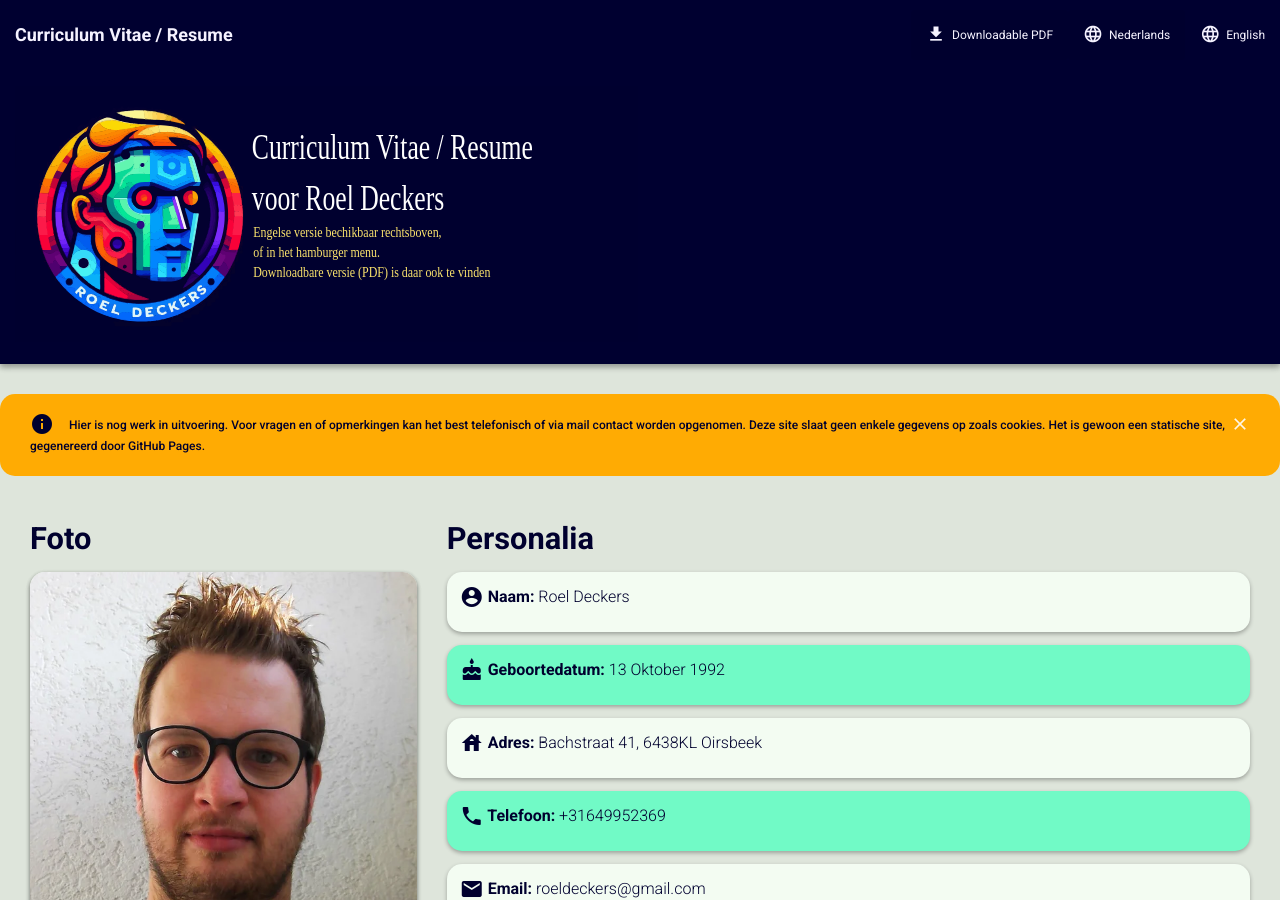
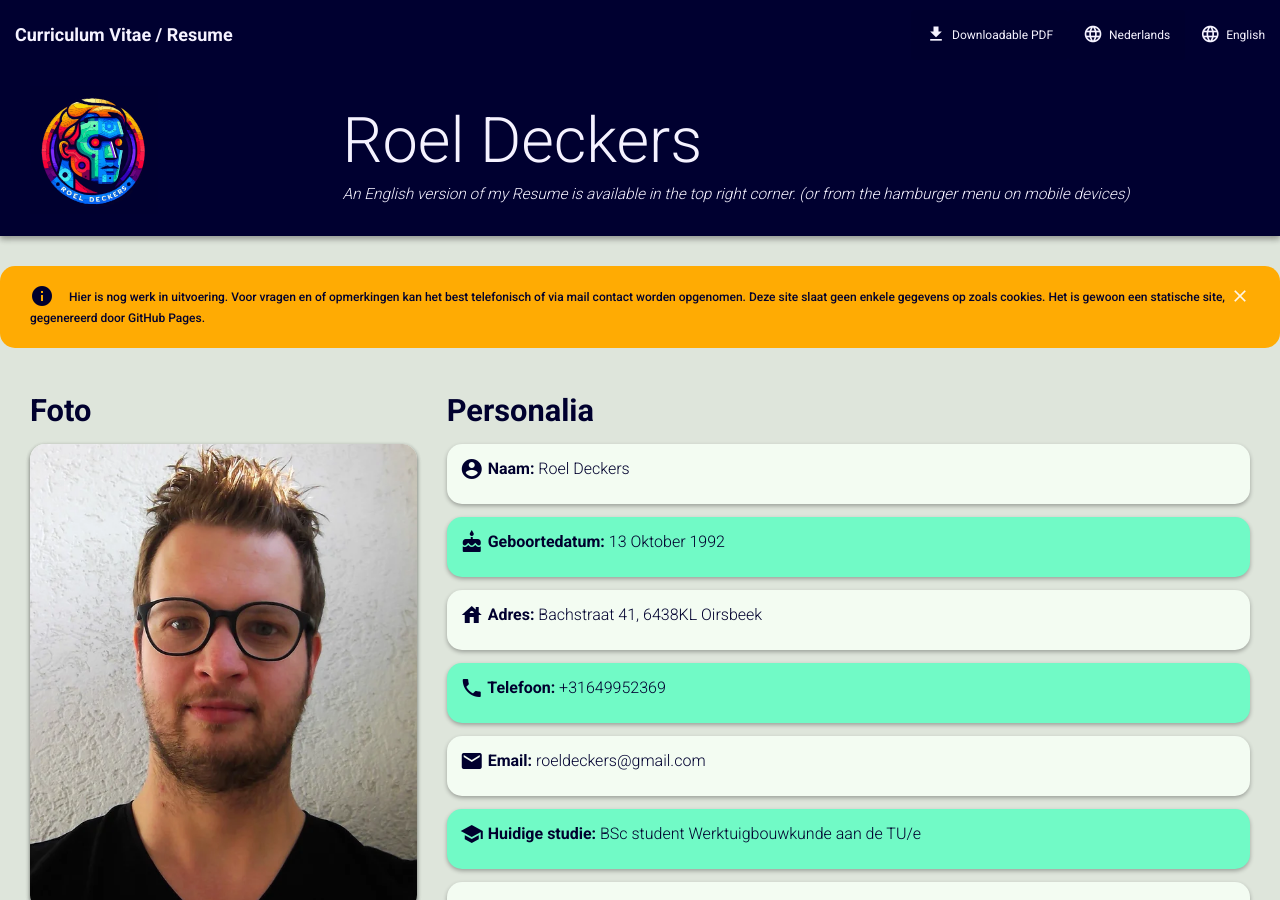
Before and after one commit to RoelD/CV, a Jekyll site: the page built from index.html, in a window 1280 px wide and 900 px high. Built offline with Jekyll 4.4.1, drawn with Linux system fonts in a browser that asks for light colours.

Commit message:
Revert "Update jumbotron"
This reverts commit 8eba70043244b7998c0cf8f02fc33317bcc62057.

it looks like absolute shit

```diff
--- a/index.html
+++ b/index.html
@@ -10,7 +10,13 @@
 
 <div class="jumbotron">
   <div class="container-fluid">
-      {% include svg/JumboSvgNL.svg %}
+    <div class="col-sm-3">
+      {% include svg/navBrandSmall.svg %}
+    </div>
+    <div class="col-sm-9">
+      <h1>Roel Deckers</h1>
+    <h4><em>An English version of my Resume is available in the top right corner. (or from the hamburger menu on mobile devices)</em></h4>
+    </div>
   </div>
 </div>
 
```
Also changed, not shown: _includes/svg/JumboSvgEN.svg, _includes/svg/JumboSvgNL.svg.
